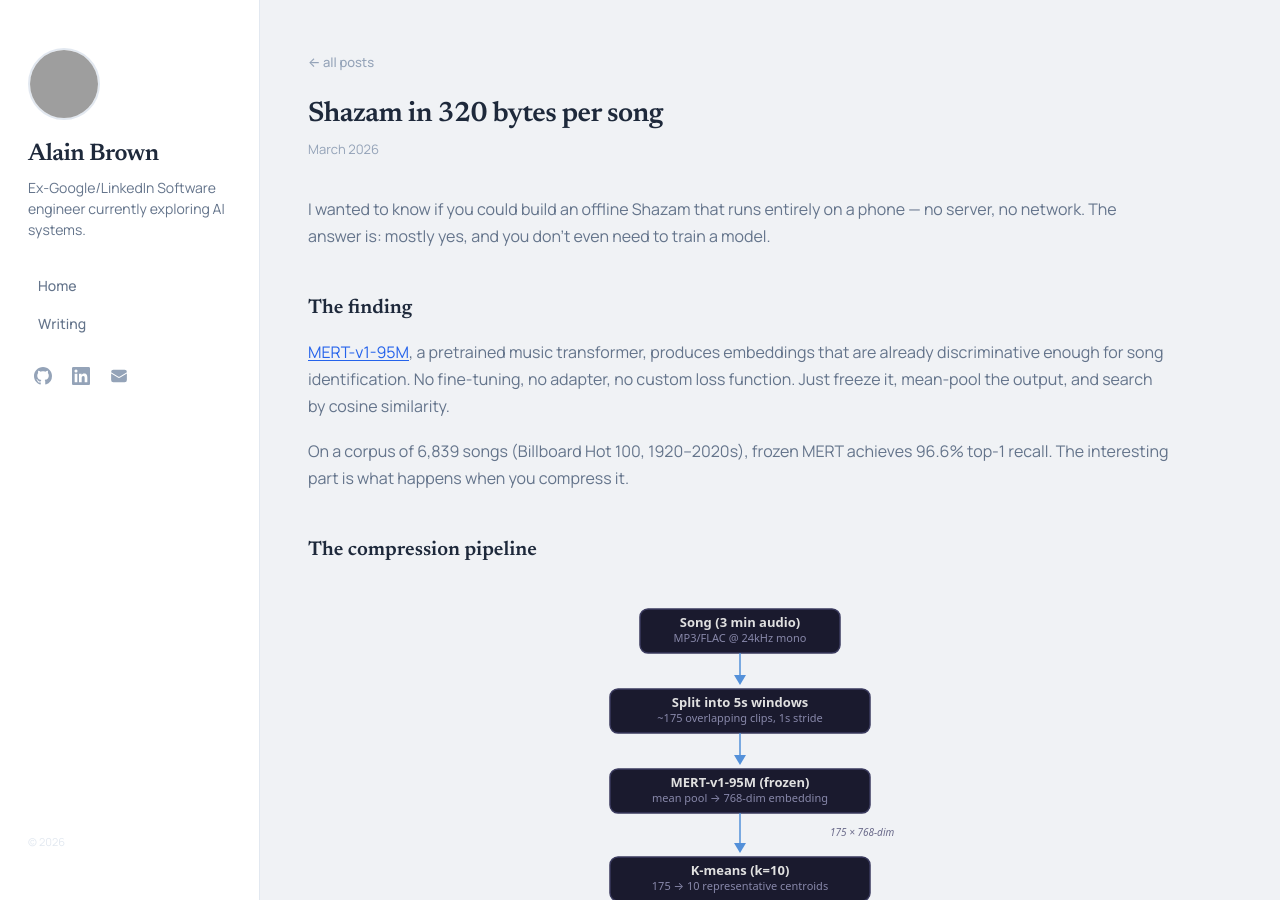
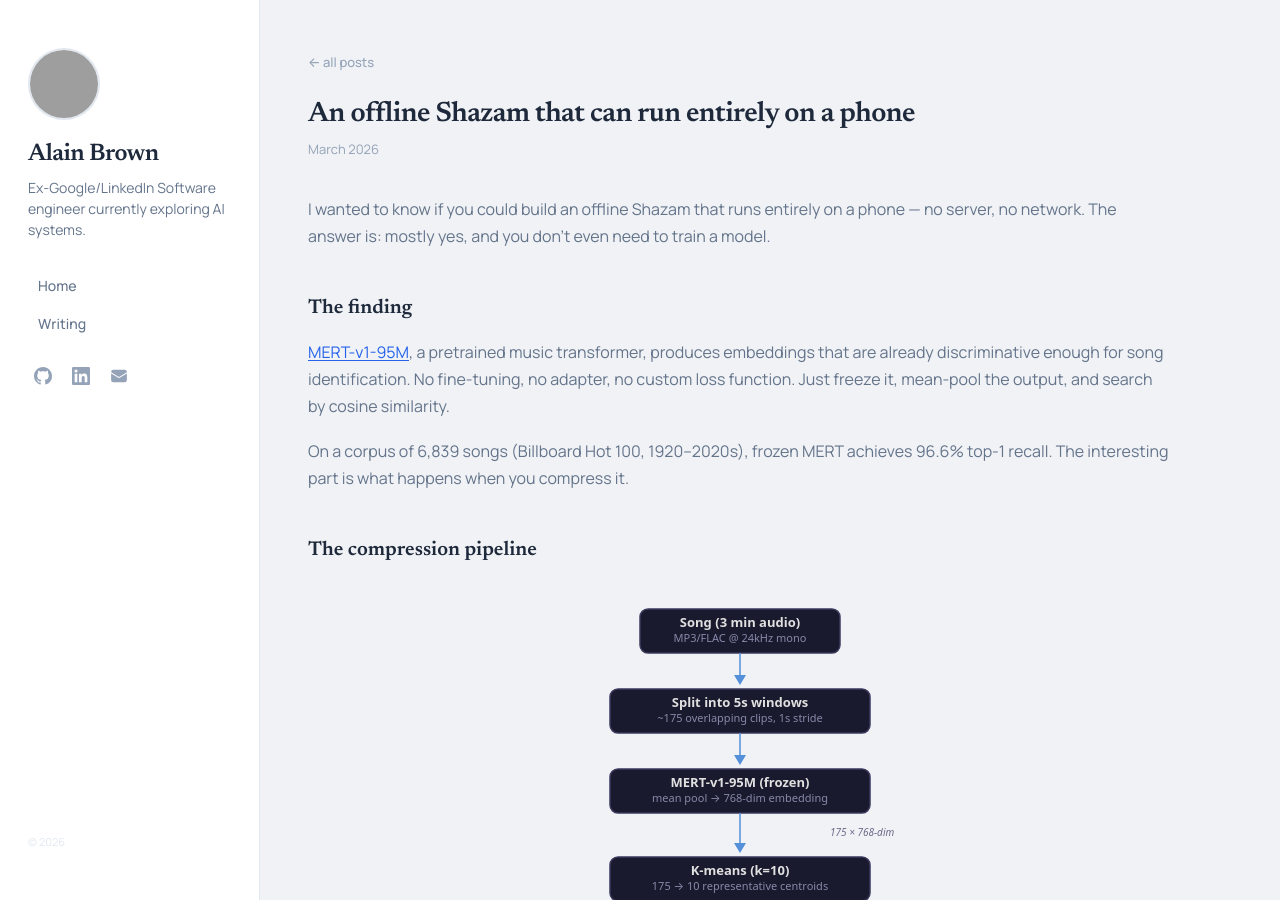
Before and after one commit to alainbrown/alainbrown.github.io, a Jekyll site: the page built from _posts/2026-03-17-musicprint.md, in a window 1280 px wide and 900 px high. Built offline with Jekyll 4.4.1, drawn with Linux system fonts in a browser that asks for light colours; grey boxes are pictures that could not be loaded.

Commit message:
Revise title and description for offline Shazam
Updated title and description to reflect offline functionality and improved compression.

```diff
--- a/_posts/2026-03-17-musicprint.md
+++ b/_posts/2026-03-17-musicprint.md
@@ -1,7 +1,7 @@
 ---
-title: "Shazam in 320 bytes per song"
+title: "An offline Shazam that can run entirely on a phone"
 date: 2026-03-17
-description: "A frozen pretrained audio model identifies songs with 96.5% recall at 3 GB for 10 million songs."
+description: "Identifying songs with 96.5% recall at 25-75x compression compared to Shazam-like spectrograms."
 ---
 
 I wanted to know if you could build an offline Shazam that runs entirely on a phone — no server, no network. The answer is: mostly yes, and you don't even need to train a model.
```
